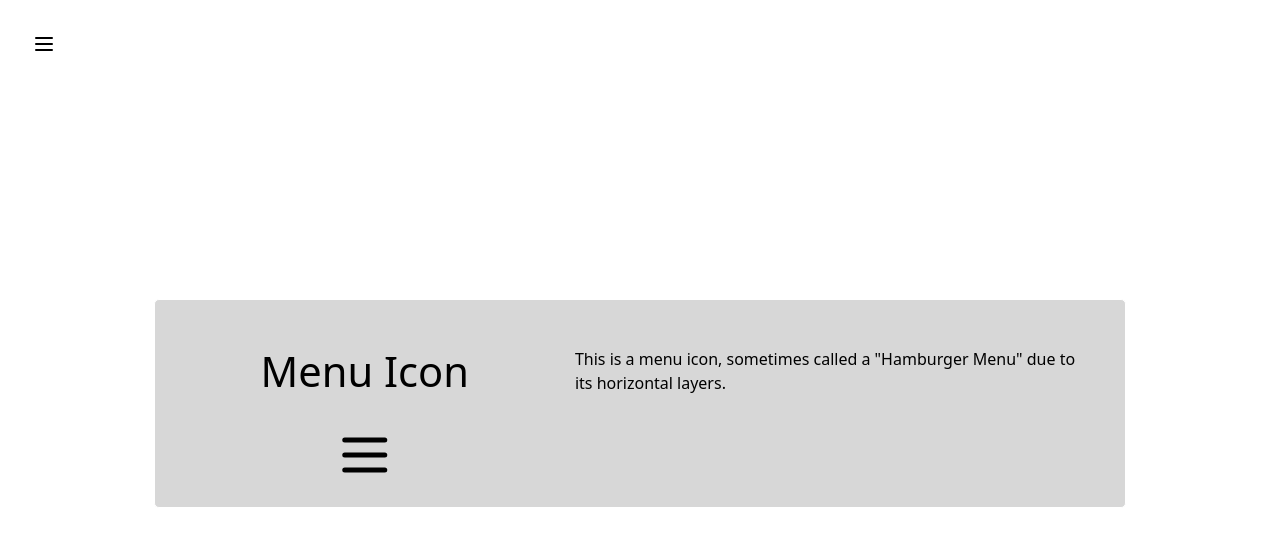
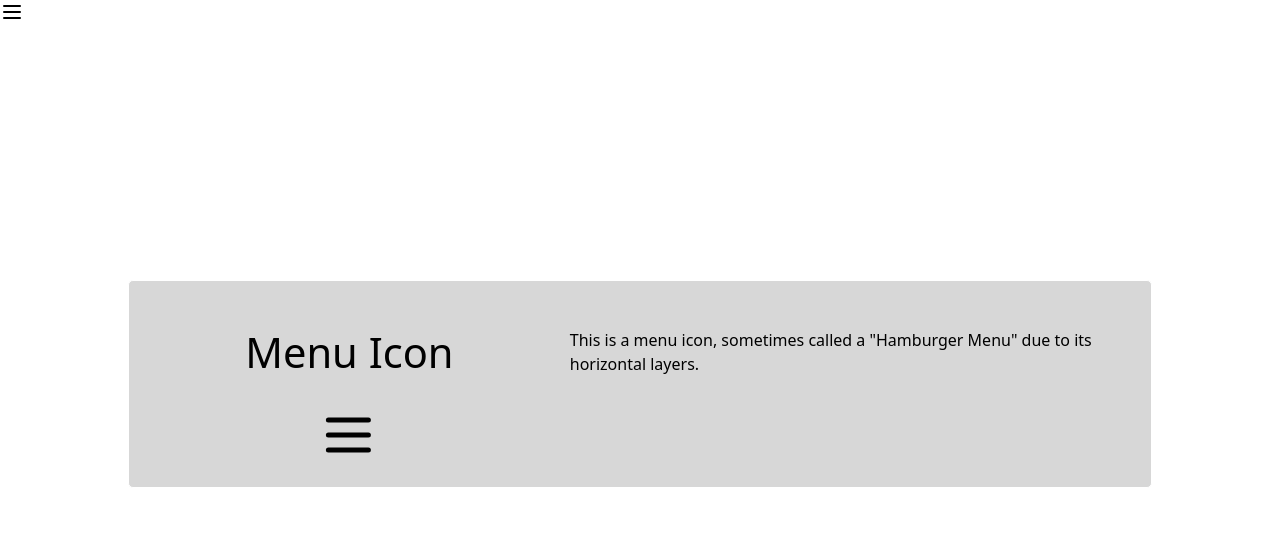
Before and after one commit to j-cleme/capstone_teaching-tech-lit, a Vue app: page / in a window 1280 px wide. Shown: the top 546 px of the page. Built offline with nearby package versions, Linux system fonts and the light colour scheme.

Commit message:
remove useless file

```diff
--- a/src/assets/base.css
+++ /dev/null
@@ -1,3 +0,0 @@
-@tailwind base;
-@tailwind components;
-@tailwind utilities;
--- a/src/assets/main.css
+++ b/src/assets/main.css
@@ -1,9 +1,3 @@
-@import './base.css';
-
-#app {
-  max-width: 1280px;
-  margin: 0 auto;
-  padding: 2rem;
-
-  font-weight: normal;
-}
+@tailwind base;
+@tailwind components;
+@tailwind utilities;
```
